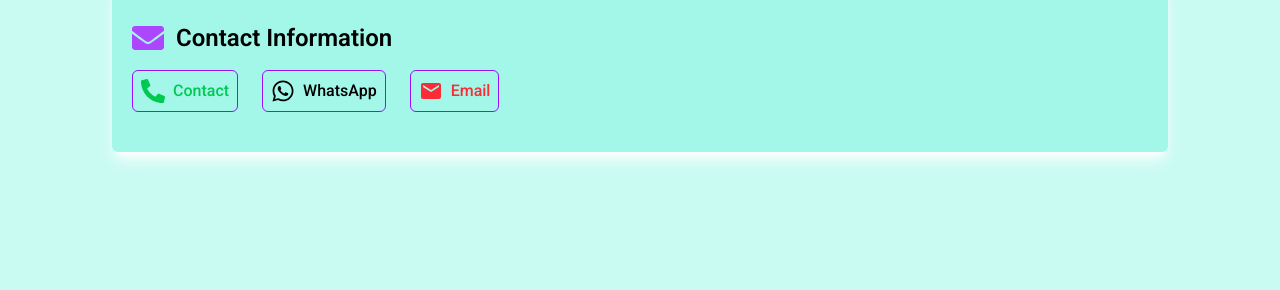
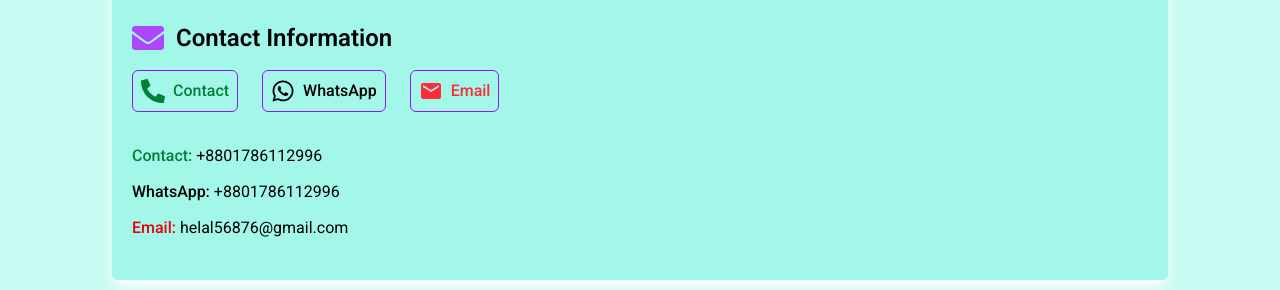
Before and after one commit to helal366/my_portfolio, a React (Vite) app: page / in a window 1280 px wide. Shown: the part 2469-2759 px from the top of the page. Built offline with nearby package versions, Linux system fonts and the light colour scheme.

Commit message:
Contact information updated.

```diff
--- a/src/components/homePageComponents/Contacts.jsx
+++ b/src/components/homePageComponents/Contacts.jsx
@@ -23,7 +23,7 @@ const Contacts = () => {
             <div className="flex flex-col sm:flex-row sm:items-center gap-6 flex-wrap">
                 <a
                     href={`tel:${phoneNumber}`}
-                    className="contactCss text-green-500 flex items-center gap-2 cursor-pointer"
+                    className="contactCss text-green-700 flex items-center gap-2 cursor-pointer"
                     onClick={(e) => {
                         // For desktop fallback, prevent default and copy number
                         if (!navigator.userAgent.match(/Mobi|Android/i)) {
@@ -34,7 +34,7 @@ const Contacts = () => {
                     title="Click to call or copy number"
                 >
                     <FaPhoneAlt className="w-6 h-6" />
-                    <span className={`font-medium ${copied? 'text-red-600': ''}`}>{copied ? 'Copied!' : 'Contact'}</span>
+                    <span className={`font-medium ${copied ? 'text-red-600' : ''}`}>{copied ? 'Copied!' : 'Contact'}</span>
                 </a>
                 <a
                     href="https://wa.me/8801786112996"
@@ -84,6 +84,19 @@ const Contacts = () => {
                     <span className="font-medium">Twitter</span>
                 </a> */}
             </div>
+
+            <div className='mt-8 flex flex-col gap-3'>
+                <div>
+                    <span className="font-medium text-green-700">Contact: </span> <span>+8801786112996</span>
+                </div>
+                <div>
+                    <span className="font-medium text-teal-[#075E54]">WhatsApp: </span> <span>+8801786112996</span>
+                </div>
+
+                <div>
+                    <span className="font-medium text-red-600">Email: </span> <span>helal56876@gmail.com</span>
+                </div>
+            </div>
         </section>
     );
 };
```
